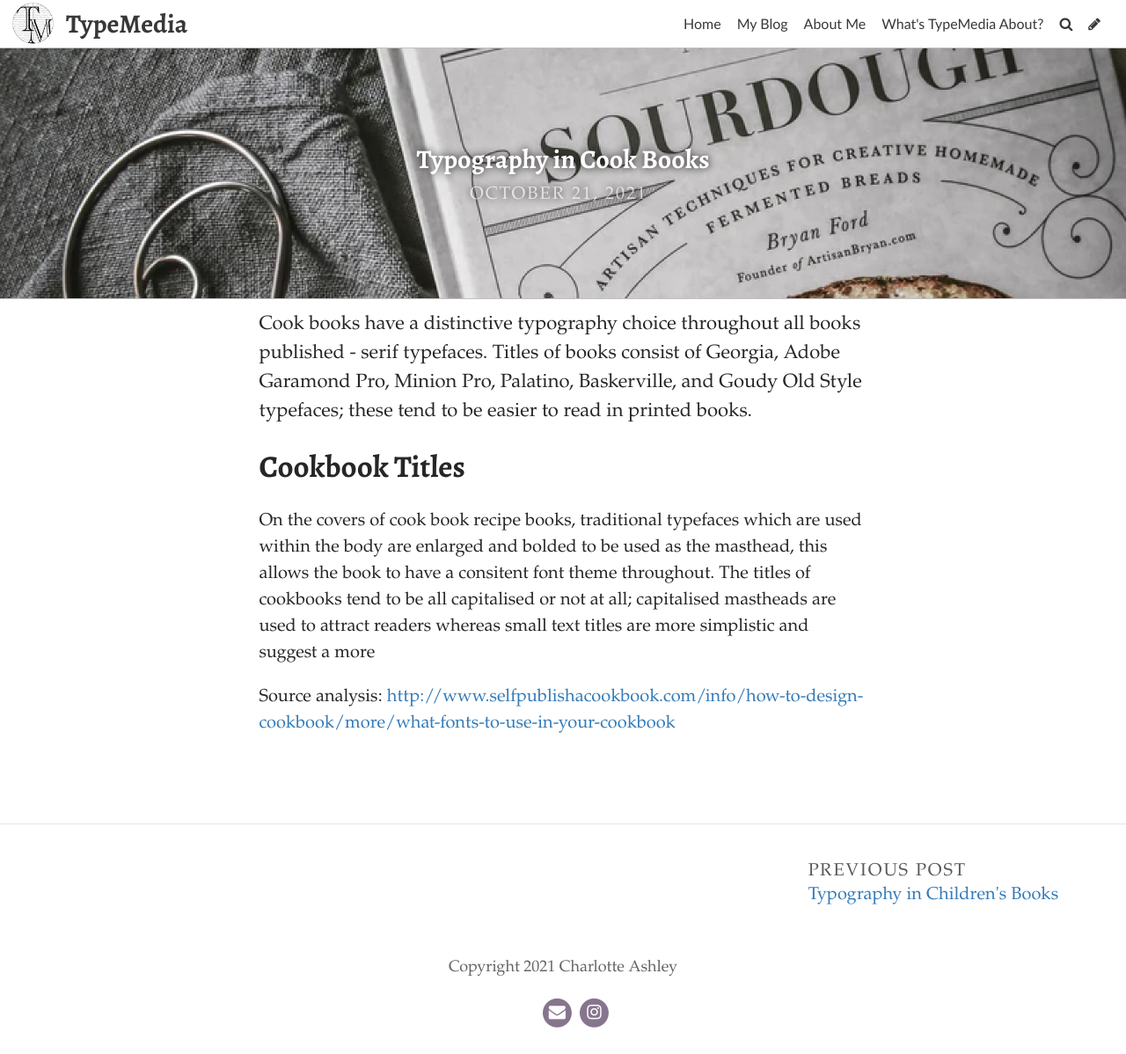
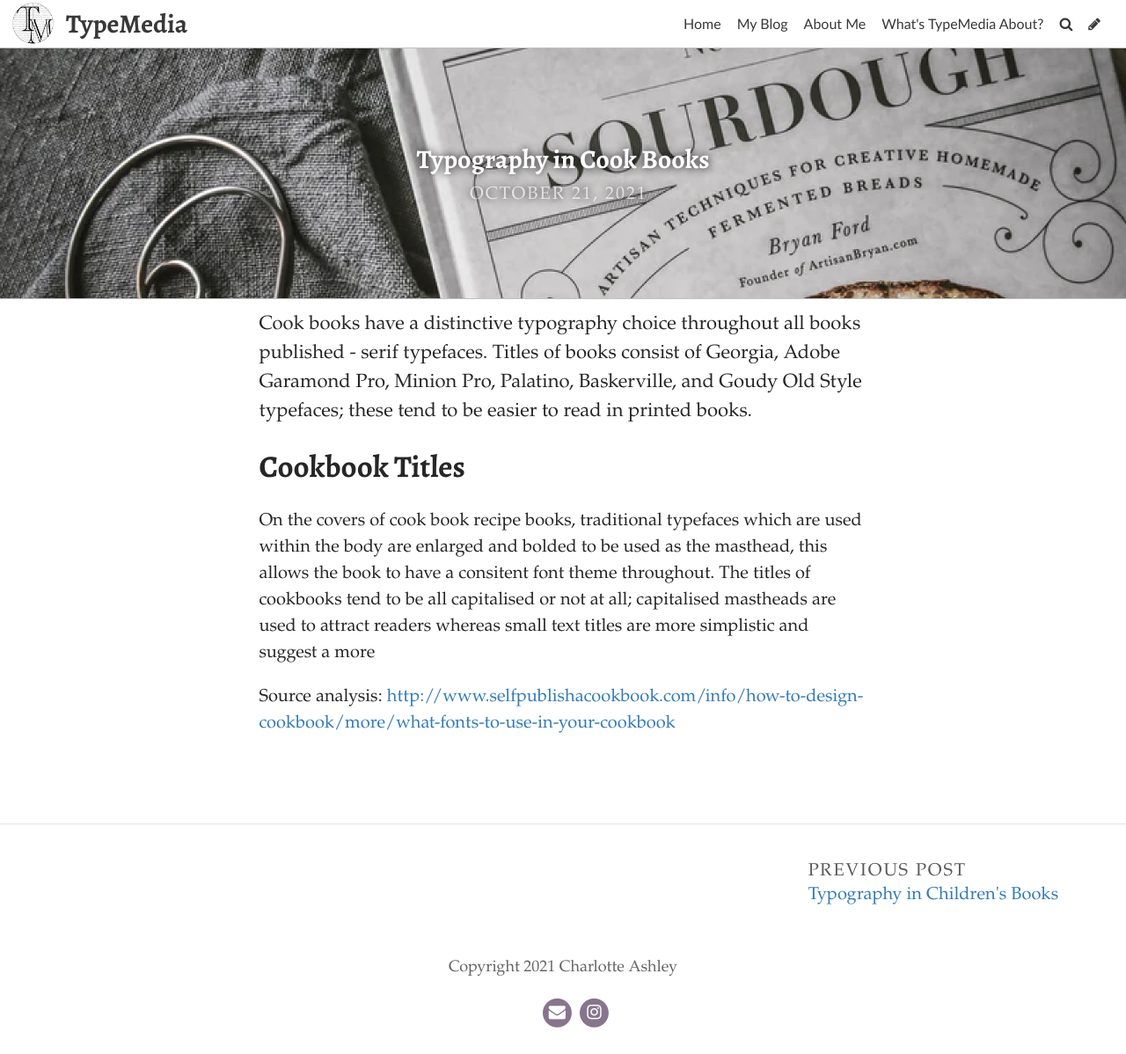
Before and after one commit to charlotteaashley/typo-design-template, a Jekyll site: the page built from _posts/2021-10-21-typography-in-cook-books.md, in a window 1280 px wide and 1198 px high. Shown: the whole window at 88% size. Built offline with Jekyll 4.4.1, drawn with Linux system fonts in a browser that asks for light colours; some web fonts are replaced.

Commit message:
Update Post “2021-10-21-typography-in-cook-books”

```diff
--- a/_posts/2021-10-21-typography-in-cook-books.md
+++ b/_posts/2021-10-21-typography-in-cook-books.md
@@ -2,7 +2,7 @@
 layout: post
 title: Typography in Cook Books
 date: 2021-10-21T19:46:00.376Z
-image: ../uploads/screenshot-2021-11-09-at-14.52.03.png
+image: ../uploads/screenshot-2021-11-09-at-14.55.03.png
 title_color: "#ffffff"
 comments: false
 ---
```
Also changed, not shown: uploads/screenshot-2021-11-09-at-14.55.03.png (added).
